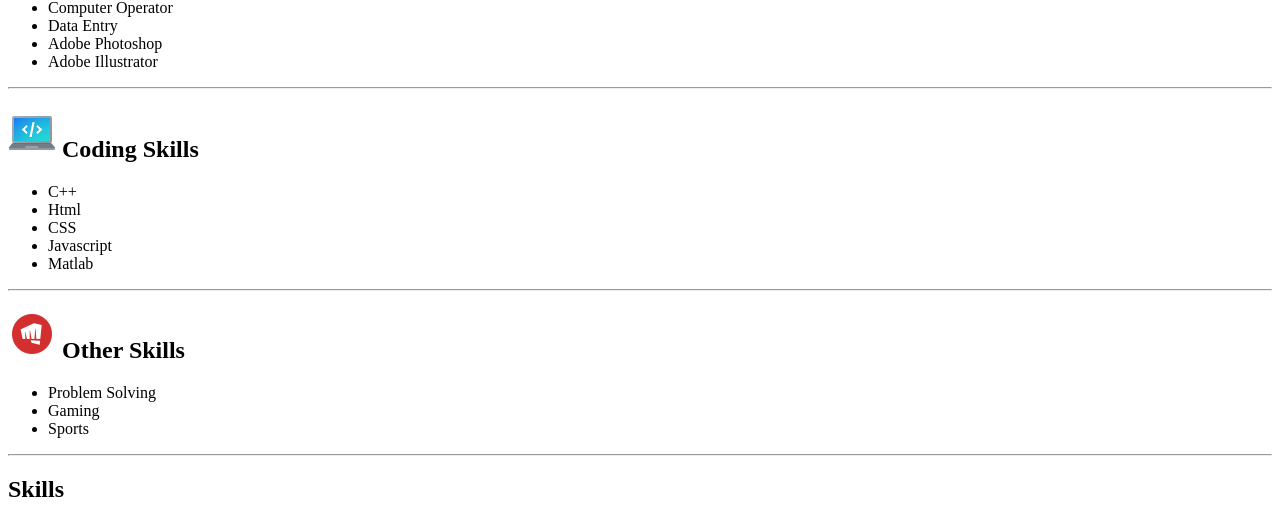
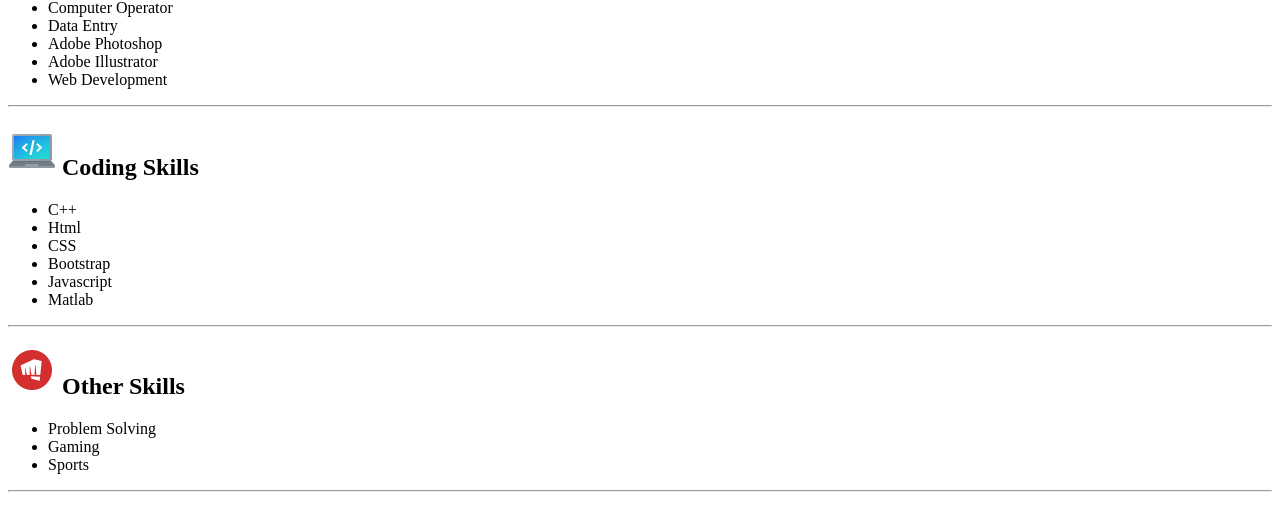
Before and after one commit to Masoud803/web-practice-smit, a plain HTML site: page HTML/Personal-Portfolio-Website/Skills/index.html in a window 1280 px wide. Shown: the part 277-786 px from the top of the page. Drawn offline with Linux system fonts and the light colour scheme.

Commit message:
Info Update

```diff
--- a/HTML/Personal-Portfolio-Website/Skills/index.html
+++ b/HTML/Personal-Portfolio-Website/Skills/index.html
@@ -26,6 +26,7 @@
         <li>Data Entry</li>
         <li>Adobe Photoshop</li>
         <li>Adobe Illustrator</li>
+        <li>Web Development</li>
     </ul>
     <hr>
     <h2><img src="../Images/coding-icon.png" alt="Coding"> Coding Skills</h2>
@@ -33,6 +34,7 @@
         <li>C++</li>
         <li>Html</li>
         <li>CSS</li>
+        <li>Bootstrap</li>
         <li>Javascript</li>
         <li>Matlab</li>
     </ul>
```
Also changed, not shown: HTML/Personal-Portfolio-Website/Projects/index.html (+1 -1 lines).
